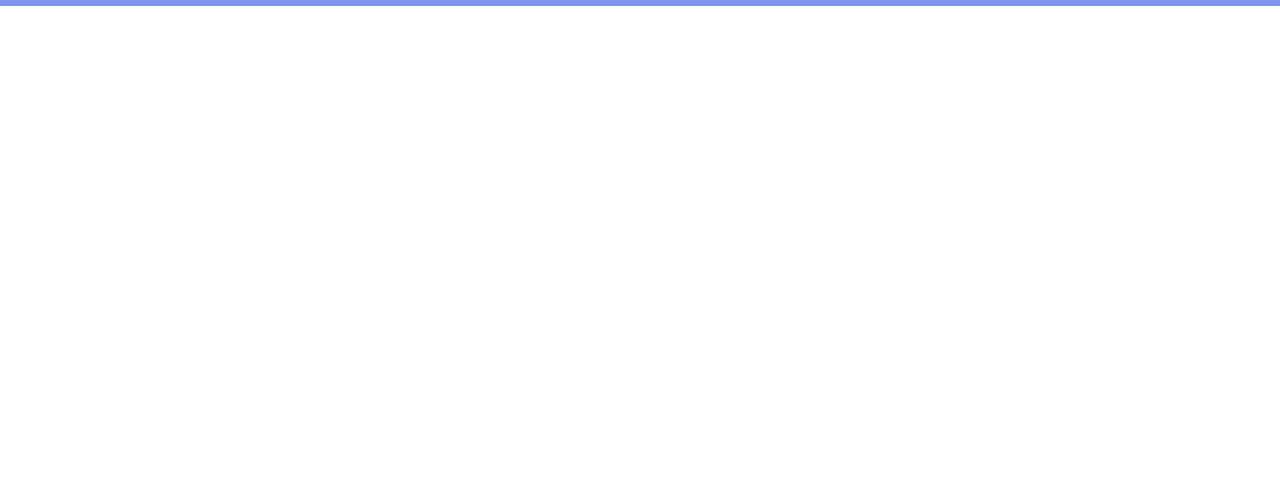
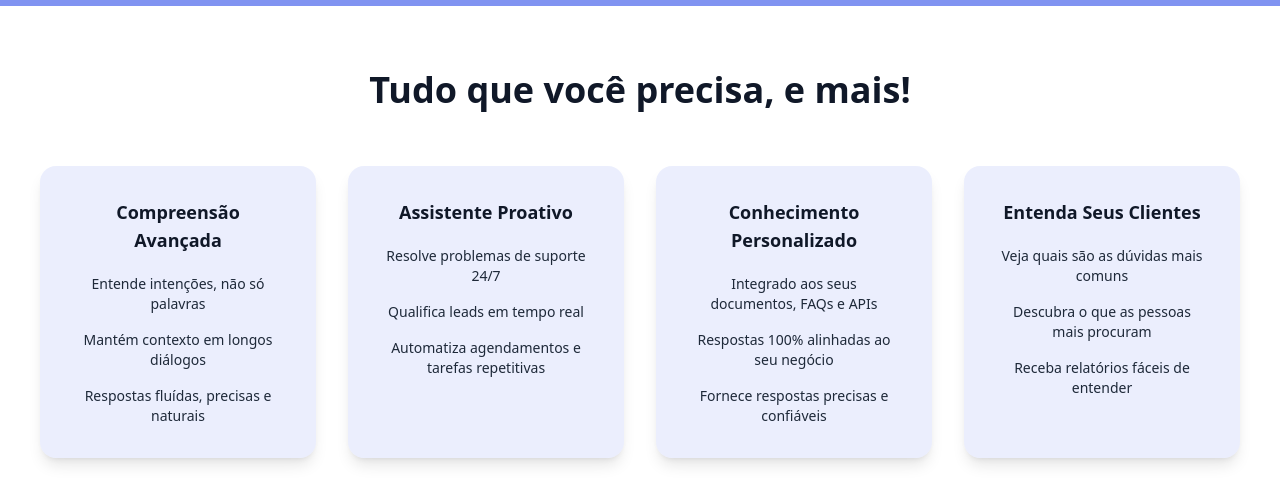
Before and after one commit to HadsonRamalho/teste-iagiliza-frontend, a Next.js app: page / in a window 1280 px wide. Shown: the part 794-1298 px from the top of the page. Before the commit the page ends 800 px from the top, so only its background shows below. Built offline with nearby package versions, Linux system fonts and the light colour scheme.

Commit message:
feat: create and style FeaturesSection

```diff
--- a/src/Components/FeaturesSection/FeaturesSection.tsx
+++ b/src/Components/FeaturesSection/FeaturesSection.tsx
@@ -0,0 +1,62 @@
+
+
+export function Features () {
+    return (
+        <section className="bg-white py-16">
+
+            <div className="container mx-auto px-6 text-center">
+                <h2 className="text-3xl md:text-4xl font-bold text-gray-900 mb-14">Tudo que você precisa, e mais!</h2>
+            </div>
+
+            {/* gride para os blocos de features */}
+            <div className="grid gap-8 md:grid-cols-2 lg:grid-cols-4  px-10 items-stretch">
+
+                <div className="bg-[#8093F129] rounded-2xl shadow-lg p-8 flex flex-col items-start md:items-center min-h-[260px]">
+                    <h3 className="text-lg font-semibold text-gray-900 text-left md:text-center mb-5">
+                        Compreensão Avançada
+                    </h3>
+                    <ul className="text-gray-800 list-inside space-y-4 text-sm text-left md:text-center">
+                        <li>Entende intenções, não só palavras</li>
+                        <li>Mantém contexto em longos diálogos</li>
+                        <li>Respostas fluídas, precisas e naturais</li>
+                    </ul>
+                </div>
+
+                <div className="bg-[#8093F129] rounded-2xl shadow-lg p-8 flex flex-col items-start md:items-center min-h-[260px]">
+                    <h3 className="text-lg font-semibold text-gray-900 text-left md:text-center mb-5">
+                        Assistente Proativo
+                    </h3>
+                    <ul className="text-gray-800 list-inside space-y-4 text-sm text-left md:text-center">
+                        <li>Resolve problemas de suporte 24/7</li>
+                        <li>Qualifica leads em tempo real</li>
+                        <li>Automatiza agendamentos e tarefas repetitivas</li>
+                    </ul>
+                </div>
+
+                <div className="bg-[#8093F129] rounded-2xl shadow-lg p-8 flex flex-col items-start md:items-center min-h-[260px]">
+                    <h3 className="text-lg font-semibold text-gray-900 text-left md:text-center mb-5">
+                        Conhecimento Personalizado
+                    </h3>
+                    <ul className="text-gray-800 list-inside space-y-4 text-sm text-left md:text-center">
+                        <li>Integrado aos seus documentos, FAQs e APIs</li>
+                        <li>Respostas 100% alinhadas ao seu negócio</li>
+                        <li>Fornece respostas precisas e confiáveis</li>
+                    </ul>
+                </div>
+
+                <div className="bg-[#8093F129] rounded-2xl shadow-lg p-8 flex flex-col items-start md:items-center min-h-[260px]">
+                    <h3 className="text-lg font-semibold text-gray-900 text-left md:text-center mb-5">
+                        Entenda Seus Clientes
+                    </h3>
+                    <ul className="text-gray-800 list-inside space-y-4 text-sm text-left md:text-center">
+                        <li>Veja quais são as dúvidas mais comuns</li>
+                        <li>Descubra o que as pessoas mais procuram</li>
+                        <li>Receba relatórios fáceis de entender</li>
+                    </ul>
+                </div>
+
+            </div>
+
+        </section>
+    )
+}
--- a/src/app/page.tsx
+++ b/src/app/page.tsx
@@ -1,11 +1,13 @@
 import styles from "./page.module.css";
 import HeroSection from "@/Components/HeroSection/HeroSection";
+import { Features } from "@/Components/FeaturesSection/FeaturesSection";
 
 export default function Home() {
   return (
     <div>
       <main>
         <HeroSection/>
+        <Features/>
       </main>
     </div>
   )
```
